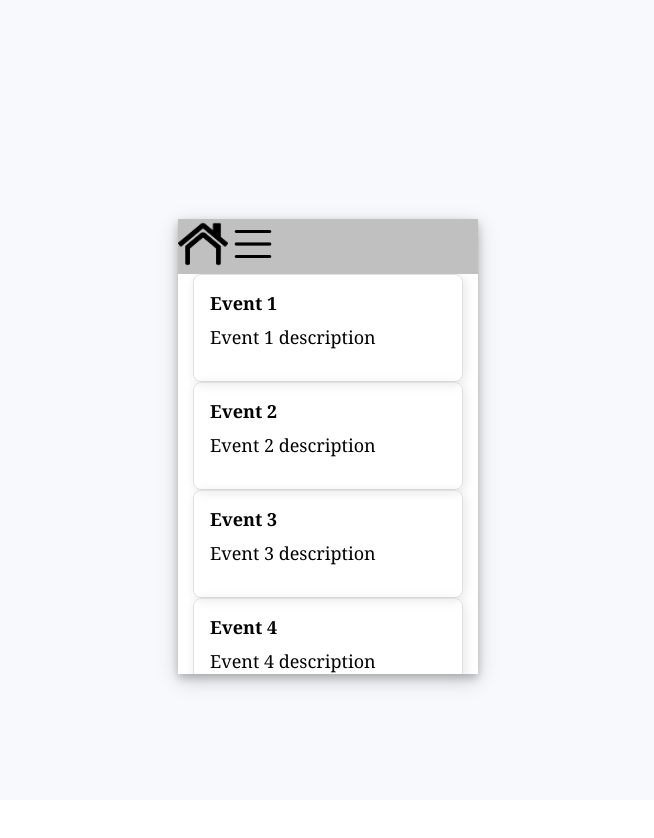
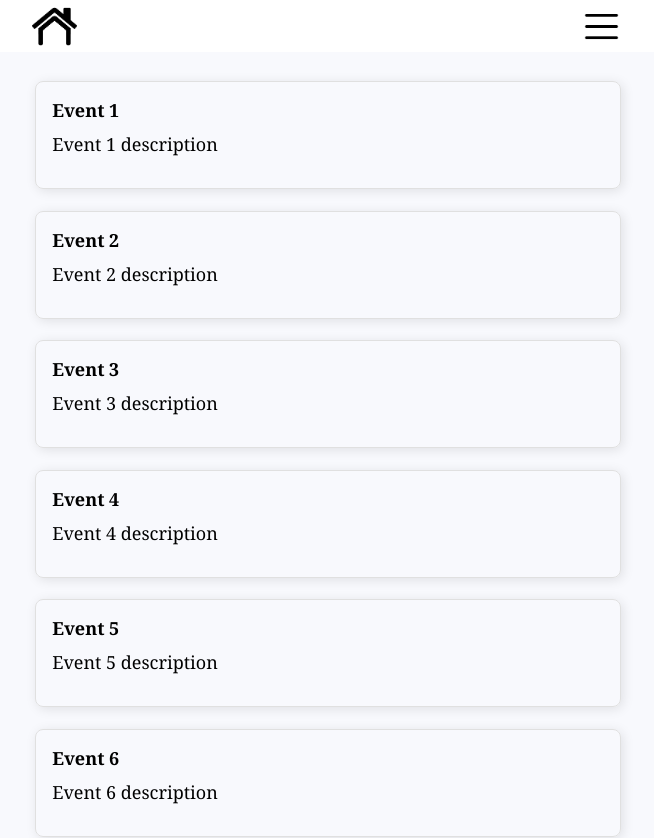
Before and after one commit to izaias-saturnino/tf-engenharia-software, a React (Create React App) app in the folder client-app/: page / in a window 1280 px wide. Shown: the top 838 px of the page, without its empty margins (312-966 px from the left). Before the commit the page ends 800 px from the top, so only its background shows below. Built offline with nearby package versions, Linux system fonts and the light colour scheme.

Commit message:
layout fixes

```diff
--- a/client-app/src/components/EventsList.js
+++ b/client-app/src/components/EventsList.js
@@ -15,13 +15,11 @@ const events = [
 
 const EventsList = () => {
     return (
-    <div className="event-list-container">
+    <div className="event-list-container py-5 px-2">
     {events.map((event, index) => (
-        <EventCard
-        key={index}
-        title={event.title}
-        content={event.content}
-        />
+        <div className="py-3 w-100">
+            <EventCard key={index} title={event.title} content={event.content}/>
+        </div>
     ))}
     </div>
     );
@@ -29,7 +27,7 @@ const EventsList = () => {
 
 const EventCard = ({ title, content }) => {
     return (
-        <div className="event-card-container">
+        <div className="event-card-container w-100">
             <div className="event-card-title">{title}</div>
             <div className="event-card-content">{content}</div>
         </div>
--- a/client-app/src/components/KitchenHome.js
+++ /dev/null
@@ -1,35 +0,0 @@
-import React from "react";
-import { Link } from 'react-router-dom';
-import kitchenLogo from '../images/kitchenLogo.png';
-import verify from '../images/verify.png';
-
-const KitchenHome = (props) => {
-
-    return (
-        <div className="kitchen-profile">
-                <div className="kitchen-profile-container">
-                    <div className="title">{(props.state.username) }
-                    </div>
-                    {props.state.validatedKitchen === "true" && (
-                        <div className="pt-10 px-20">
-                            <img className="verify-mark" src={verify}></img>
-                        </div> )}
-                </div>
-            <div className="pt-5 px-10">
-                <img className="w-100" src={kitchenLogo}></img>
-            </div>
-            <Link to="/foodRequisition">
-                <div className="w-100 button-container">
-                    <input type="submit" value="Criar pedido de doação"/>
-                </div>
-            </Link>
-            <Link to="/createEvent">
-                <div className="w-100 button-container">
-                    <input type="submit" value="Criar Evento"/>
-                </div>
-            </Link>
-      </div>
-    )
-};
-
-export default KitchenHome
--- a/client-app/src/components/UpperMenu.js
+++ b/client-app/src/components/UpperMenu.js
@@ -24,11 +24,10 @@ const UpperMenu = (props) => {
 
     return (
         <div className="upper-menu-bar">
-            <Link to="/home">
-                <button className="home-button">
-                    <img src={homeIcon} alt="Menu" />
-                </button>
+            <Link to="/home" className="d-flex">
+                <img className="home-icon p-1" src={homeIcon} alt="Menu" />
             </Link>
+            <div className="w-100">
             {userType === "doador" && (
             <form className="search-bar" onSubmit={handleSearchSubmit}>
                 <input
@@ -39,9 +38,10 @@ const UpperMenu = (props) => {
                 />
                 <button type="submit" className="hidden"/>
             </form>)}
-            <button className="burger-menu-button" onClick={toggleBurgerMenu}>
-                <img src={burgerIcon} alt="Menu" />
-            </button>
+            </div>
+            <button className="d-flex burger-menu-button" onClick={toggleBurgerMenu}>
+                <img className="burger-icon p-1" src={burgerIcon} alt="Menu" />
+                <div className="relative">
                 {isBurgerMenuOpen && (
                     <div className="burger-menu-dropdown">
 
@@ -52,11 +52,17 @@ const UpperMenu = (props) => {
                             <button className="burger-dropdown-menu-button">Doações</button>
                         </Link>
 
-                    {userType === "cozinha solidária" && (
-                    <button className="burger-dropdown-menu-button">Requisições</button>)}
+                        {userType === '"cozinha solidária"' && (
+                        <Link to="/foodRequisition">
+                            <button className="burger-dropdown-menu-button">Requisições</button>
+                        </Link>
+                        )}
 
-                    {userType === "cozinha solidária" && (
-                    <button className="burger-dropdown-menu-button">Eventos</button>)}
+                        {userType === '"cozinha solidária"' && (
+                        <Link to="/createEvent">
+                            <button className="burger-dropdown-menu-button">Eventos</button>
+                        </Link>
+                        )}
 
                         {userType === "doador" && (
                         <Link to="/modify_profile">
@@ -73,6 +79,8 @@ const UpperMenu = (props) => {
                     </div>
                 )}
                 </div>
+            </button>
+        </div>
     )
 }
 
--- a/client-app/src/routes/CreateEvent.js
+++ b/client-app/src/routes/CreateEvent.js
@@ -13,7 +13,7 @@ const Content = (props) => {
             Marque um evento para divulgar sua cozinha!
           </div>
           <div className="pt-5 px-10">
-              <img className="w-100" src={eventLogo}></img>
+              <img className="pl-1 w-100" src={eventLogo}></img>
           </div>
           <div className="input-container">
               <input placeholder="Local do evento" type="text" name="Location" required />
--- a/client-app/src/routes/Home.js
+++ b/client-app/src/routes/Home.js
@@ -2,31 +2,19 @@ import React, { useState } from "react";
 import { useNavigate, useLocation, Link } from 'react-router-dom';
 
 import Login from "./Login.js";
-import KitchenHome from "../components/KitchenHome";
 import UpperMenu from "../components/UpperMenu.js"
 import EventsList from "../components/EventsList.js";
 
 const Content = (props) => {
     return (
-        <div>
-            <UpperMenu/>
-            {props.state.utype === "cozinha solidária" && (
-            <KitchenHome state={props.state}/>)}
-            {props.state.utype === undefined && (
-            <EventsList/>)}
+        <div className="default-page-content-size">
+            <EventsList/>
         </div>
     )
 }
 
 const Home = (props) => {
-
-    //localStorage.setItem("username", "user");
-    //localStorage.setItem("utype", "cozinha solidária");
-    //localStorage.setItem("username", "Cozinha Solidária");
-    //localStorage.setItem("validatedKitchen", true);
     const state = { ...localStorage };
-    //const state = {username: "user", utype: "cozinha solidária", validatedKitchen: true};
-    //const //state = {username: "user", userType: "doador"};
 
     const navigate = useNavigate();
 
@@ -40,10 +28,15 @@ const Home = (props) => {
     // }
 
     return (
-        <div className="app">
-            <div className="p-10">
+        <div>
+            <div className="w-100 d-flex center-content box-shadow">
+                <div className="screen-area">
+                    <UpperMenu/>
+                </div>
             </div>
-                <div className="screen-area"><Content state={state} /></div>
+            <div className="app">
+                <Content state={state} />
+            </div>
         </div>
     )
 };
--- a/client-app/src/styles.css
+++ b/client-app/src/styles.css
@@ -34,7 +34,9 @@ input {
 
 input[type="text"],
 input[type="password"],
-input[type="email"] {
+input[type="email"],
+input[type="number"],
+input[type="date"] {
   height: 25px;
   border-top: 0;
   border-right: 0;
@@ -43,13 +45,16 @@ input[type="email"] {
 
 input[type="text"]::placeholder,
 input[type="password"]::placeholder,
-input[type="email"]::placeholder {
+input[type="email"]::placeholder,
+input[type="number"]::placeholder {
   color: rgb(0.4, 0.4, 0.4);
 }
 
 input[type="text"]:focus,
 input[type="password"]:focus,
-input[type="email"]:focus {
+input[type="email"]:focus,
+input[type="date"]:focus,
+input[type="number"]:focus {
   outline: none;
 }
 
@@ -105,8 +110,16 @@ input[type="submit"]:hover, input[type="image"]:hover {
 .screen-area {
   box-sizing: border-box;
   max-width: min(80vw, 18em);
-  min-width: 300px;
+  min-width: min(max(300px, 95%), 600px);
   background-color: white;
+}
+
+.default-page-content-size{
+  max-width: min(80vw, 18em);
+  min-width: min(max(300px, 95%), 600px);
+}
+
+.box-shadow{
   box-shadow: 0 4px 8px 0 rgba(0, 0, 0, 0.2), 0 6px 20px 0 rgba(0, 0, 0, 0.19);
 }
 
@@ -202,8 +215,30 @@ input[type="submit"]:hover, input[type="image"]:hover {
   padding-bottom: 0em !important;
 }
 
+.px-1{
+  padding-left: 0.2em;
+  padding-right: 0.2em;
+}
+
+.pl-1{
+  padding-left: 0.2em;
+}
+
+.p-1{
+  padding: 0.2em;
+}
+
 .pb-1{
   padding-bottom: 0.2em;
+}
+
+.px-2{
+  padding-left: 0.4em;
+  padding-right: 0.4em;
+}
+
+.pl-2{
+  padding-left: 0.4em;
 }
 
 .pt-3{
@@ -245,6 +280,11 @@ input[type="submit"]:hover, input[type="image"]:hover {
   padding-right: 1em;
 }
 
+.py-5{
+  padding-top: 1em;
+  padding-bottom: 1em;
+}
+
 .py-8{
   padding-top: 1.6em;
   padding-bottom: 1.6em;
@@ -265,6 +305,14 @@ input[type="submit"]:hover, input[type="image"]:hover {
 
 .pb-10{
   padding-bottom: 2em;
+}
+
+.pt-10{
+  padding-top: 2em;
+}
+
+.mt-10{
+  margin-top: 2em;
 }
 
 .pb-15{
@@ -376,7 +424,6 @@ a {
   border: 1px solid #e0e0e0;
   border-radius: 8px;
   padding: 16px;
-  width: 90%;
   box-shadow: 2px 2px 12px rgba(0,0,0,0.1);
 }
 
@@ -390,31 +437,21 @@ a {
 }
 
 .event-list-container {
-  max-height: 400px;
-  overflow-y: auto;
   display: flex;
   flex-direction: column;
   align-items: center;
 }
 
 .upper-menu-bar{
-
+  display: flex;
   align-items: center;
   width: 100%;
-  background-color: #c0c0c0;
 }
 
 .burger-menu-button{
   border: none;
   background-color: inherit;
   padding: 0;
-  width: 50px;
-  height: 50px;
-}
-
-.burger-menu-button img{
-  width: 100%;
-  height: auto;
 }
 
 .burger-menu-dropdown {
@@ -439,17 +476,32 @@ a {
   text-align: right;
 }
 
-.home-button {
-  padding: 0em;
-  border: none;
-  background-color: inherit;
-  width: 50px;
-  height: 50px;
+.relative{
+  position: relative;
 }
 
-.home-button img{
-  width: 100%;
-  height: auto;
+.overlay-link-container{
+  position: relative;
+  display: inline-block;
+}
+
+.overlay-link{
+  position: absolute; /* Position the link relative to the container */
+  min-width: 100%;
+  min-height: 100%;
+}
+
+.d-inline-block{
+  display: inline-block;
+}
+
+.d-flex{
+  display: flex;
+}
+
+.home-icon, .burger-icon{
+  width: 2.5em;
+  height: 2.5em;
 }
 
 .search-bar{
```
Also changed, not shown: client-app/src/images/eventLogo.png. Lines whose indentation alone changed are shown as unchanged.
